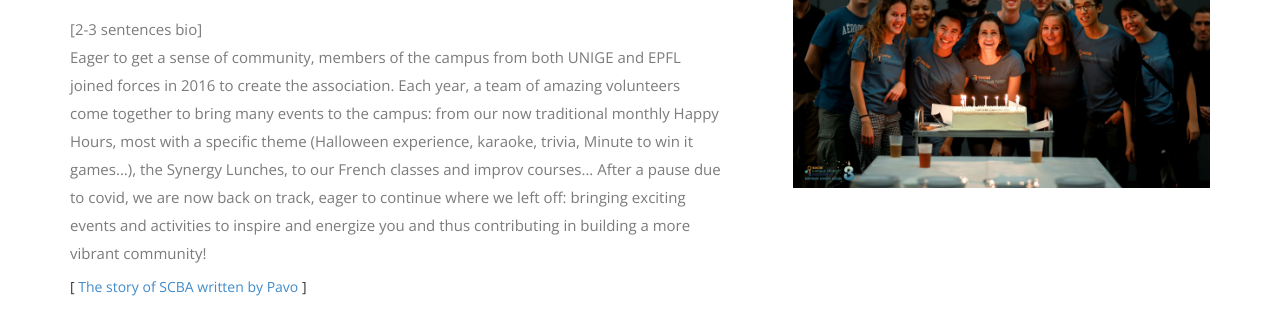
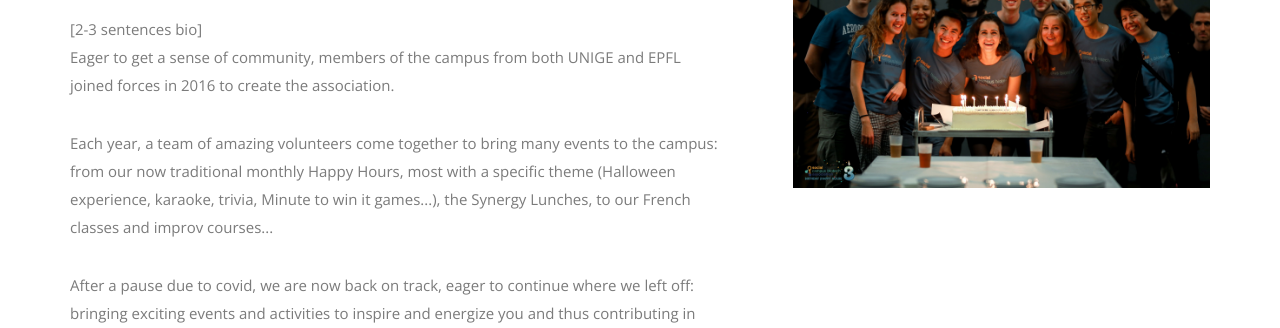
Before and after one commit to socialcambusbiotechassociation/socialcambusbiotechassociation.github.io, a plain HTML site: page about.html in a window 1280 px wide. Shown: the part 624-952 px from the top of the page. Drawn offline with nearby package versions, Linux system fonts and the light colour scheme; a web font is replaced by a local one.

Commit message:
Update about.html

```diff
--- a/about.html
+++ b/about.html
@@ -135,10 +135,10 @@ About us
           <div class="section-title">
             <h2>About Us</h2>
           </div>
-          <p>[2-3 sentences bio]<br>Eager to get a sense of community, members of the campus from both UNIGE and EPFL joined forces in 2016 to create the association.
+          <p>[2-3 sentences bio]<br>Eager to get a sense of community, members of the campus from both UNIGE and EPFL joined forces in 2016 to create the association. </p>
 
-            Each year, a team of amazing volunteers come together to bring many events to the campus: from our now traditional monthly Happy Hours, most with a specific theme (Halloween experience, karaoke, trivia, Minute to win it games...), the Synergy Lunches, to our French classes and improv courses...
-
+            <p> Each year, a team of amazing volunteers come together to bring many events to the campus: from our now traditional monthly Happy Hours, most with a specific theme (Halloween experience, karaoke, trivia, Minute to win it games...), the Synergy Lunches, to our French classes and improv courses...</p>
+ <p>
             After a pause due to covid, we are now back on track, eager to continue where we left off: bringing exciting events and activities to inspire and energize you and thus contributing in building a more vibrant community!
 
           </p>
```
